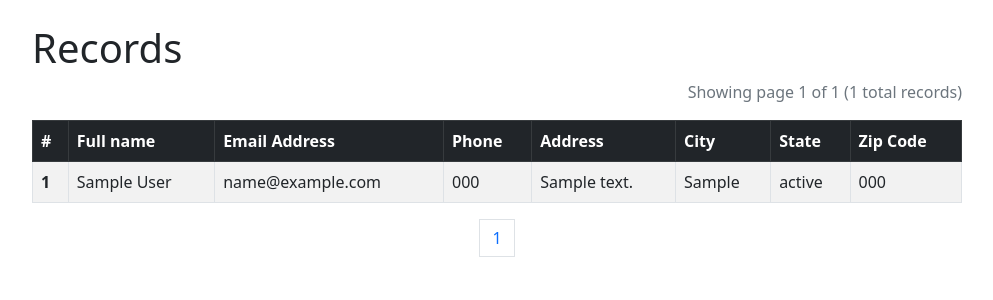
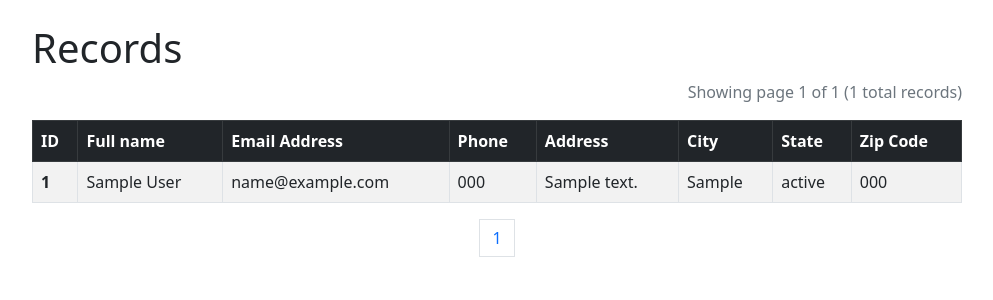
Before and after one commit to Carlos-860/django-crm, a Django app: page / in a window 1280 px wide. Shown: the part 56-356 px from the top of the page, without its empty margins (143-1136 px from the left). Run offline with Django 5.2, Linux system fonts and the light colour scheme; a user stored in the database is signed in; tables that the repository leaves empty hold one stand-in row (values such as "Sample post").

Commit message:
CRM-6 Add missing accessibility text

```diff
--- a/website/templates/home.html
+++ b/website/templates/home.html
@@ -2,20 +2,20 @@
 
 {% block content %}
 
-<div class="col-md-10 offset-md-1">
+<div class="col-12 col-md-10 offset-md-1">
 
   {% if user.is_authenticated %}
 
   <h1>Records</h1>
 
-  <p class="text-muted text-end">
+  <p class="text-muted text-end" role="status" aria-live="polite">
     Showing page {{ records.number }} of {{ records.paginator.num_pages }} ({{ records.paginator.count }} total records)
   </p>
 
   <table class="table table-striped table-hover table-bordered">
     <thead class="table-dark">
       <tr>
-        <th scope="col">#</th>
+        <th scope="col">ID</th>
         <th scope="col">Full name</th>
         <th scope="col">Email Address</th>
         <th scope="col">Phone</th>
@@ -64,7 +64,7 @@
   <!-- Page Numbers -->
   {% for num in records.paginator.page_range %}
     {% if records.number == num %}
-      <span class="page-link active">{{ num }}</span>
+      <span class="page-link active" aria-current="page">{{ num }}</span>
     {% else %}
       <a class="page-link" href="?page={{ num }}">{{ num }}</a>
     {% endif %}
@@ -73,9 +73,11 @@
   {% if records.has_next %}
     <a class="page-link" href="?page={{ records.next_page_number }}" aria-label="Next">
       <span aria-hidden="true">&raquo;</span>
+      <span class="visually-hidden">Next page</span>
     </a>
     <a class="page-link" href="?page={{ records.paginator.num_pages }}" aria-label="Last">
       <span aria-hidden="true">&raquo;&raquo;</span>
+      <span class="visually-hidden">Last page</span>
     </a>
   {% endif %}
 </div>
```
